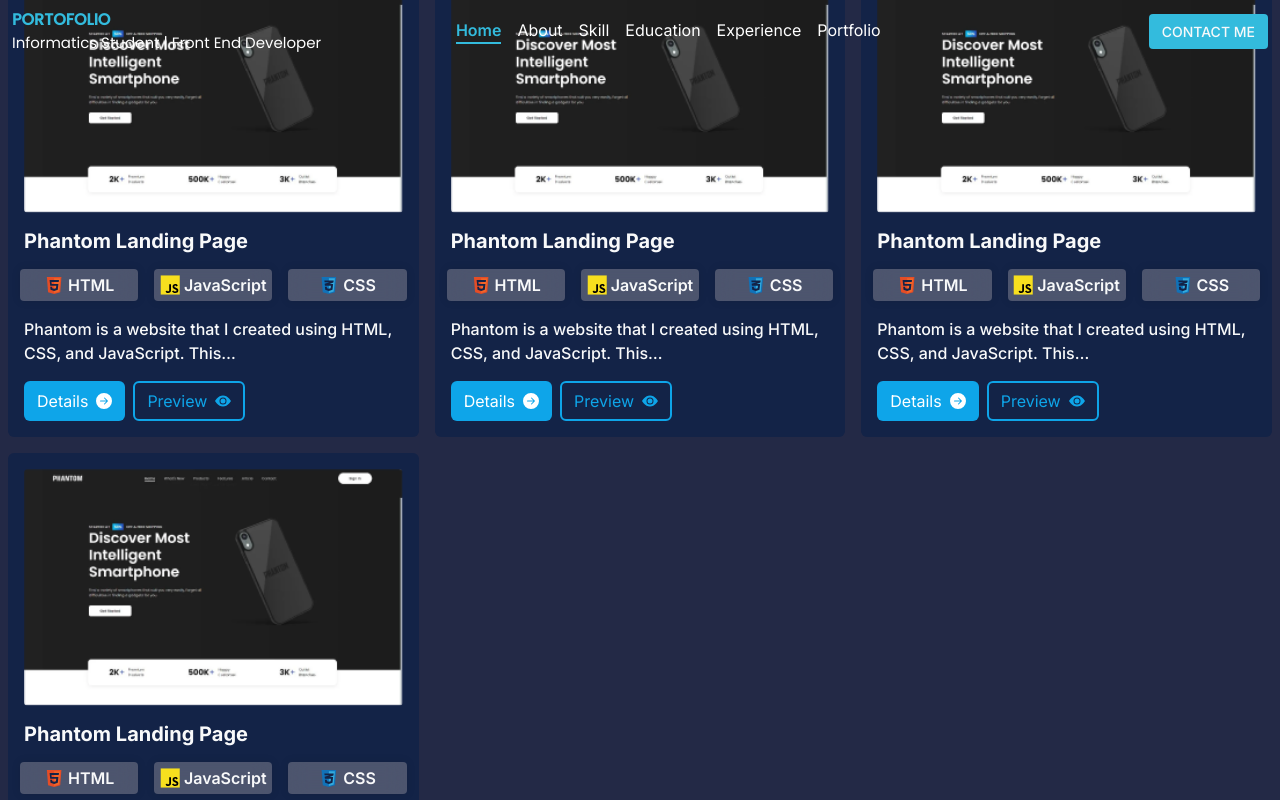
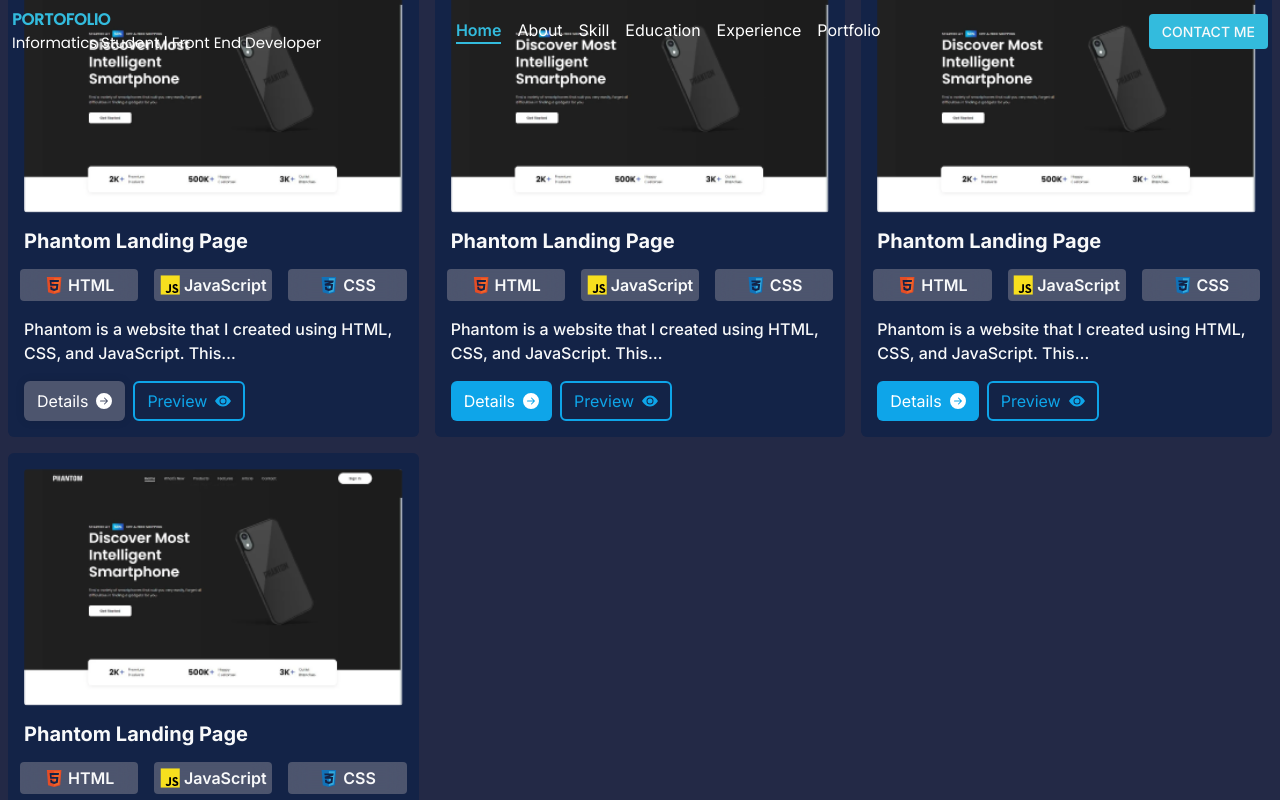
Before and after one commit to Orizaaaaa/MY-portofolio, a React (Vite) app: page / in a window 1280 px wide. In both pictures the pointer is over the button 74 px from the left and 4869 px from the top of the page. Shown: the part 4469-5269 px from the top of the page. Built offline with nearby package versions, Linux system fonts and the light colour scheme; a web font is replaced by a local one.

Commit message:
finish animate portofolio

```diff
--- a/src/pages/Portofolio/Portfolio.css
+++ b/src/pages/Portofolio/Portfolio.css
@@ -14,8 +14,6 @@
 #portfolio .row .portfolio-list .portfolio-wrap .tech-stack {
     background: rgba(211, 202, 202, 0.3);
     backdrop-filter: blur(10px);
-    box-shadow: 0 0 10px rgba(0, 0, 0, 0.1);
-    transition: 0.4s;
 }
 
 #portfolio .row .portfolio-list .portfolio-wrap .d-flex img {
@@ -28,12 +26,33 @@
     color: #FFFF;
 }
 
+#portfolio .row .portfolio-list .button-portfolio button:nth-child(1):hover {
+    background: rgba(211, 202, 202, 0.3);
+    backdrop-filter: blur(10px);
+    box-shadow: 0 0 10px rgba(0, 0, 0, 0.1);
+    transition: 0.4s;
+}
+
+
 #portfolio .row .portfolio-list .button-portfolio button:nth-child(2) {
     color: #0EA5E9;
     border: 2px solid #0EA5E9;
+}
+
+#portfolio .row .portfolio-list .button-portfolio button:nth-child(2):hover {
+    background-color: #FFFF;
+    color: #0EA5E9;
+    transition: 0.4s;
 }
 
 #portfolio .d-flex .btn-view-all {
     background-color: #0EA5E9;
     color: #FFFF;
 }
+
+#portfolio .d-flex .btn-view-all:hover {
+    background: rgba(211, 202, 202, 0.3);
+    backdrop-filter: blur(10px);
+    box-shadow: 0 0 10px rgba(0, 0, 0, 0.1);
+    transition: 0.4s;
+}
```
